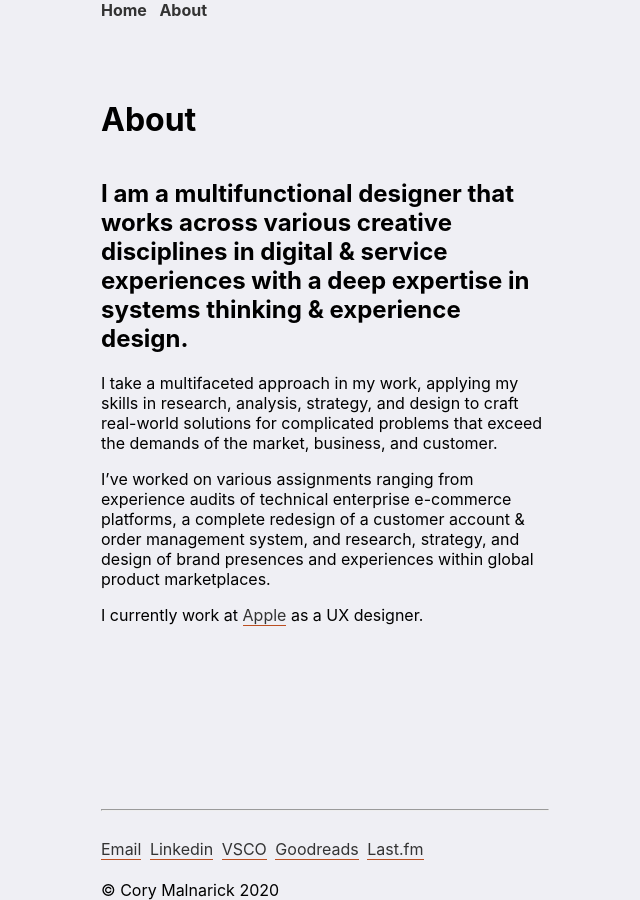
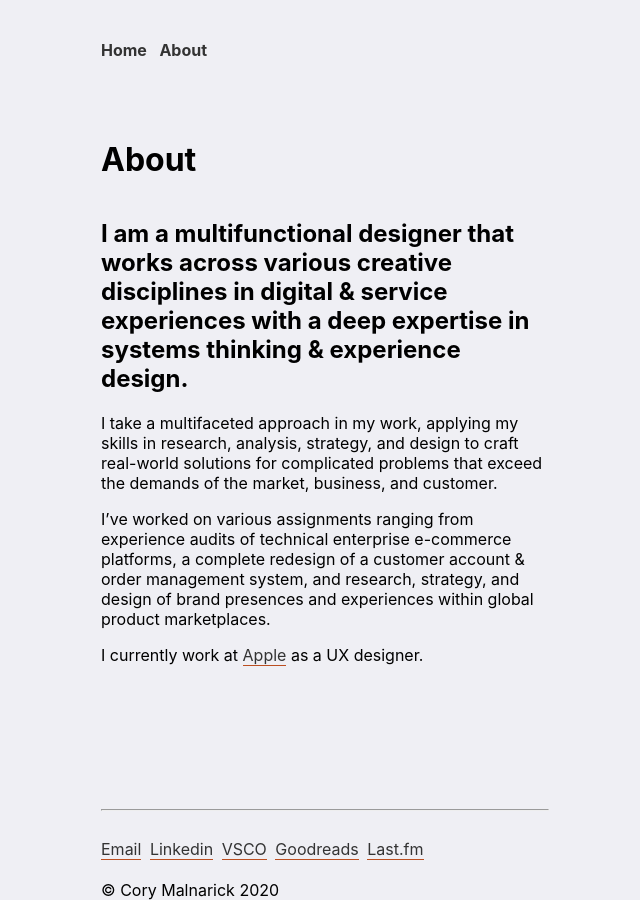
Before and after one commit to foundmonster/foundmonster.github.io, a Jekyll site: the page built from about.md, in a window 1280 px wide. Shown: the whole page, without its empty margins (315-955 px from the left). Built offline with Jekyll 4.4.1, drawn with Linux system fonts in a browser that asks for light colours.

Commit message:
added class for nav spacing in the navigation.html file

```diff
--- a/_includes/navigation.html
+++ b/_includes/navigation.html
@@ -1,7 +1,5 @@
-<nav>
+<nav class="navspacing">
   {% for item in site.data.navigation %}
-     <a href="{{ item.link }}" class="navbutton">
-      {{ item.name }}
-    </a>
+     <a href="{{ item.link }}" class="navbutton">{{ item.name }}</a>
   {% endfor %}
 </nav>
```
